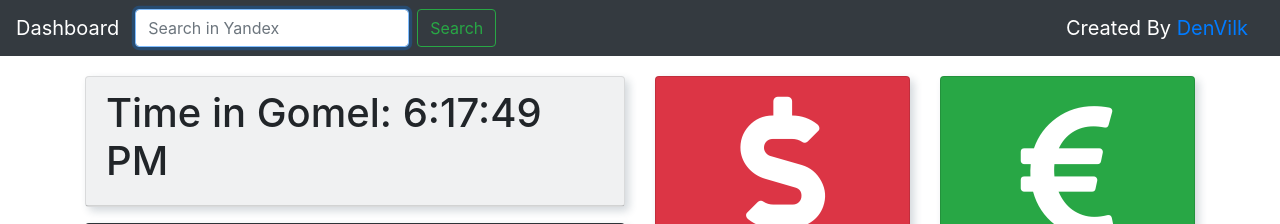
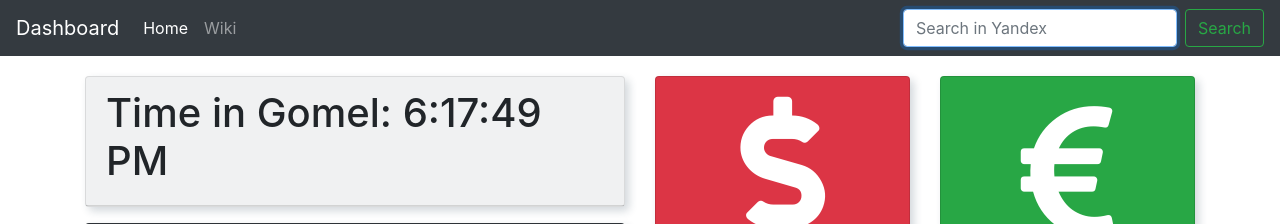
Before and after one commit to DenVilk/newtab, a Django app: template src/main/templates/main/index.html in a window 1280 px wide. Shown: the top 224 px of the page. Run offline with Django 3.2, Linux system fonts and the light colour scheme; the template is opened without the code that fills it, so the values that code supplies are empty; some libraries are stand-ins or nearby versions.

Commit message:
Added wiki url

```diff
--- a/src/main/templates/main/includes/header.html
+++ b/src/main/templates/main/includes/header.html
@@ -1,8 +1,33 @@
-<nav class="navbar navbar-expand-lg navbar-dark bg-dark">
+<!-- <nav class="navbar navbar-expand-lg navbar-dark bg-dark">
     <a class="navbar-brand" href="#">Dashboard</a>
     <form class="form-inline my-2 my-lg-0" id="search-form">
       <input class="form-control mr-sm-2" type="text" placeholder="Search in Yandex" id="query" aria-label="Search">
       <button class="btn btn-outline-success my-2 my-sm-0" id="search" type="submit">Search</button>
     </form>
     <span class="navbar-brand text-white ml-auto">Created By <a href="https://github.com/DenVilk">DenVilk</a></span>
-  </nav>
+</nav> -->
+<nav class="navbar navbar-expand-lg navbar-dark bg-dark">
+  <a class="navbar-brand" href="#">Dashboard</a>
+  <button class="navbar-toggler" type="button" data-toggle="collapse" data-target="#navbarSupportedContent" aria-controls="navbarSupportedContent" aria-expanded="false" aria-label="Toggle navigation">
+    <span class="navbar-toggler-icon"></span>
+  </button>
+
+  <div class="collapse navbar-collapse" id="navbarSupportedContent">
+    <ul class="navbar-nav mr-auto">
+      <li class="nav-item active">
+        <a class="nav-link" href="#">Home <span class="sr-only">(current)</span></a>
+      </li>
+      <li class="nav-item">
+        {% if host == 'localhost' %}
+        <a class="nav-link" href="http://wiki.localhost">Wiki</a>
+        {% else %}
+        <a class="nav-link" href="http://wiki.dashboard.loc">Wiki</a>
+        {% endif %}
+      </li>
+    </ul>
+    <form class="form-inline my-2 my-lg-0" id="search-form">
+      <input class="form-control mr-sm-2" type="text" placeholder="Search in Yandex" id="query" aria-label="Search">
+      <button class="btn btn-outline-success my-2 my-sm-0" id="search" type="submit">Search</button>
+    </form>
+  </div>
+</nav>
--- a/src/main/views.py
+++ b/src/main/views.py
@@ -32,6 +32,8 @@ def index(request):
     contests = Contests()
     contests.reverse()
 
+    print(request.get_host())
+
     return render(request, 'main/index.html', {'usd':usd_val, 'eur':eur_val, 'rub':rub_val, 'uah':uah_val,
                                                'usdc':usd_count, 'eurc':eur_count, 'rubc':rub_count, 'uahc':uah_count,
-                                               'contests':contests})
+                                               'contests':contests, 'host': request.get_host()})
```
